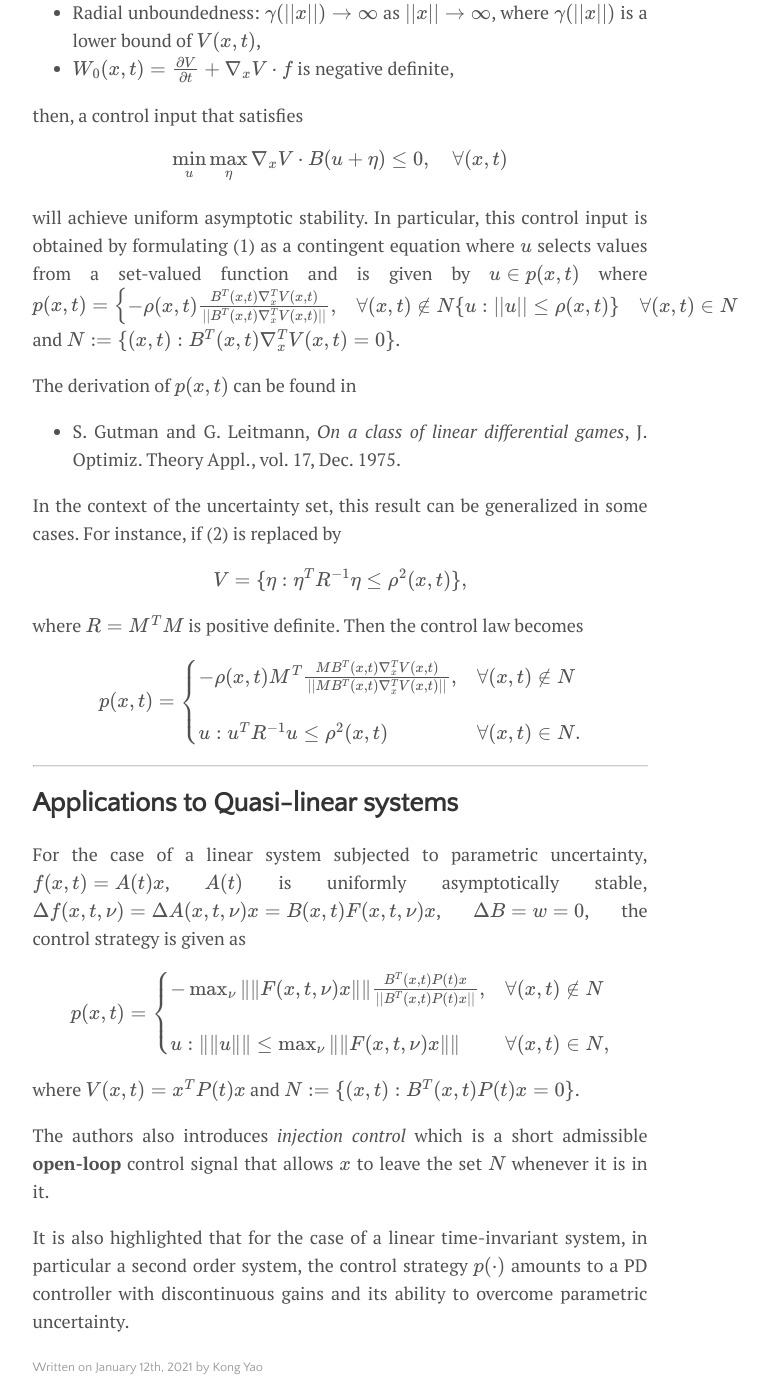
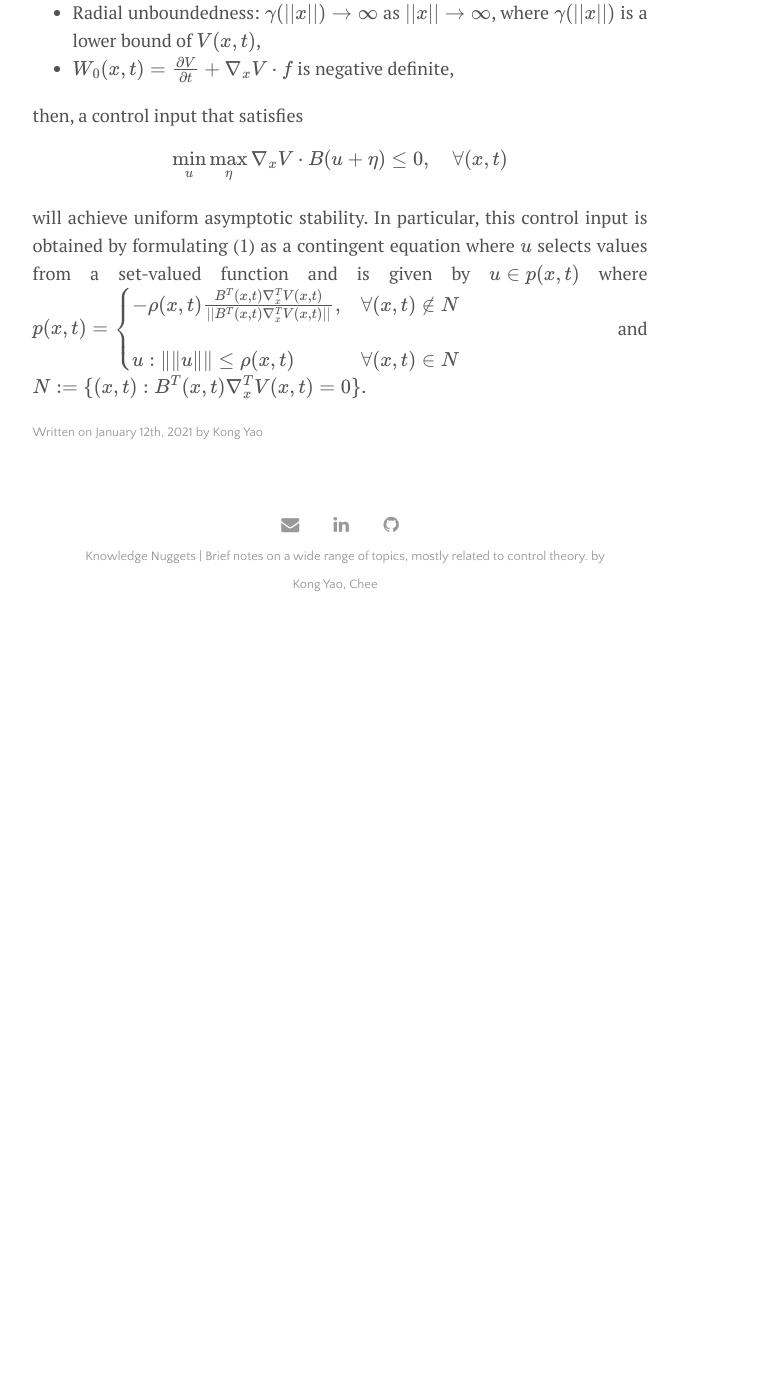
Before and after one commit to CheeGY/cheegy.github.io, a Jekyll site: the page built from _posts/2021-01-12-Gutman1979.md, in a window 1280 px wide and 1400 px high, scrolled down 2734 px. Shown: the whole window, without its empty margins (300-1067 px from the left). Built offline with Jekyll 4.4.1, drawn with Linux system fonts in a browser that asks for light colours; formulas are drawn with MathJax 3; after the commit the page ends 3364 px from its top, so only the background shows below that.

Commit message:
Update 2021-01-12-Gutman1979.md

```diff
--- a/_posts/2021-01-12-Gutman1979.md
+++ b/_posts/2021-01-12-Gutman1979.md
@@ -73,41 +73,10 @@ then, a control input that satisfies
 \min_u \max_{\eta} \nabla_x V \cdot B(u + \eta) \leq 0, \quad \forall (x,t) \notag
 \end{equation}
 will achieve uniform asymptotic stability. In particular, this control input is obtained by formulating (1) as a contingent equation where $u$ selects values from a set-valued function and is given by $u \in p(x,t)$ where
-$ p(x,t) = \begin{cases}
+$$
+p(x,t) = \begin{cases}
             -\rho(x,t) \frac{B^T(x,t) \nabla_x^T V(x,t)}{||B^T(x,t) \nabla_x^T V(x,t)||}, & \forall (x,t) \notin N \\
             \\{u : \|\|u\|\| \leq \rho(x,t)\\} &\forall (x,t) \in N
-            \end{cases}$
+            \end{cases}
+$$
 and $N := \\{(x,t): B^T(x,t) \nabla_x^T V(x,t) = 0\\}$.
-
-The derivation of $p(x,t)$ can be found in
-- S. Gutman and G. Leitmann, _On a class of linear differential games_, J. Optimiz. Theory Appl., vol. 17, Dec. 1975.
-
-In the context of the uncertainty set, this result can be generalized in some cases. For instance, if (2) is replaced by
-\begin{equation}
-V = \\{ \eta : \eta^T R^{-1} \eta \leq \rho^2 (x,t)\\}, \notag
-\end{equation}
-where $R=M^T M$ is positive definite. Then the control law becomes
-
-$$
-p(x,t) = \begin{cases}
-            -\rho(x,t) M^T \frac{MB^T(x,t) \nabla_x^T V(x,t)}{||MB^T(x,t) \nabla_x^T V(x,t)||}, & \forall (x,t) \notin N \\
-            \\{u : u^T R^{-1} u \leq \rho^2(x,t)\\} &\forall (x,t) \in N.
-        \end{cases}
-$$
-
----
-## Applications to Quasi-linear systems
-For the case of a linear system subjected to parametric uncertainty, $f(x,t) = A(t)x$, $A(t)$ is uniformly asymptotically stable, $\Delta f(x,t,\nu) = \Delta A(x,t,\nu) x = B(x,t) F(x,t,\nu)x$, $\Delta B = w = 0$, the control strategy is given as
-
-$$
-p(x,t) = \begin{cases}
-            -\max_{\nu} \|\|F(x,t,\nu)x \|\| \frac{B^T(x,t) P(t) x}{||B^T(x,t) P(t) x||}, & \forall (x,t) \notin N \\
-            \\{u : \|\|u\|\| \leq \max_{\nu} \|\|F(x,t,\nu)x \|\| \\} &\forall (x,t) \in N,
-        \end{cases}
-$$
-
-where $V(x,t) = x^T P(t) x$ and $N := \\{(x,t): B^T(x,t) P(t) x = 0\\}$.
-
-The authors also introduces _injection control_ which is a short admissible **open-loop** control signal that allows $x$ to leave the set $N$ whenever it is in it.
-
-It is also highlighted that for the case of a linear time-invariant system, in particular a second order system, the control strategy $p(\cdot)$ amounts to a PD controller with discontinuous gains and its ability to overcome parametric uncertainty.
```
